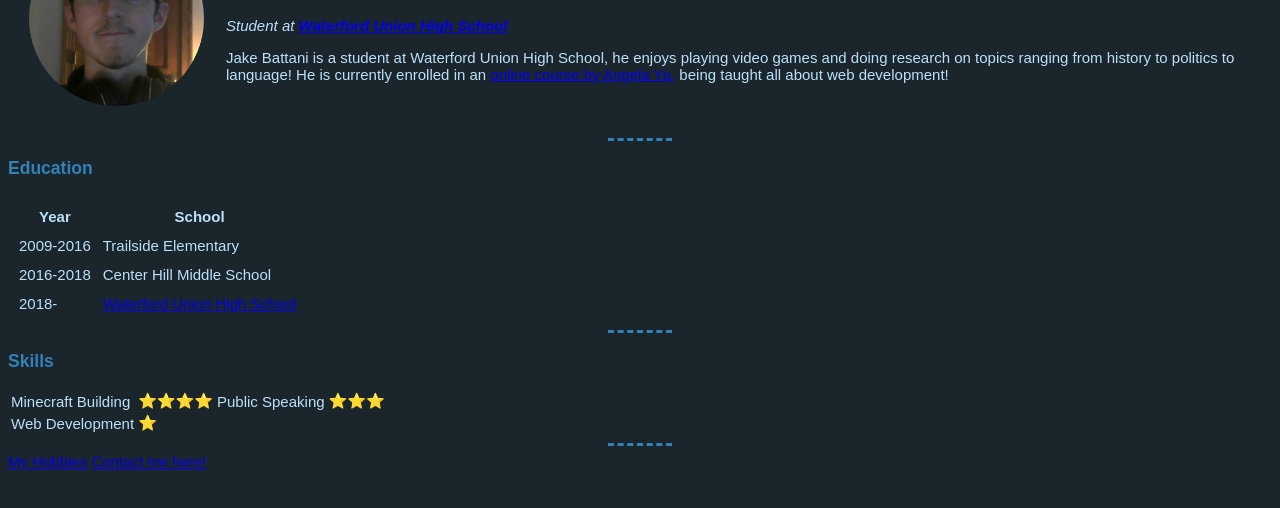
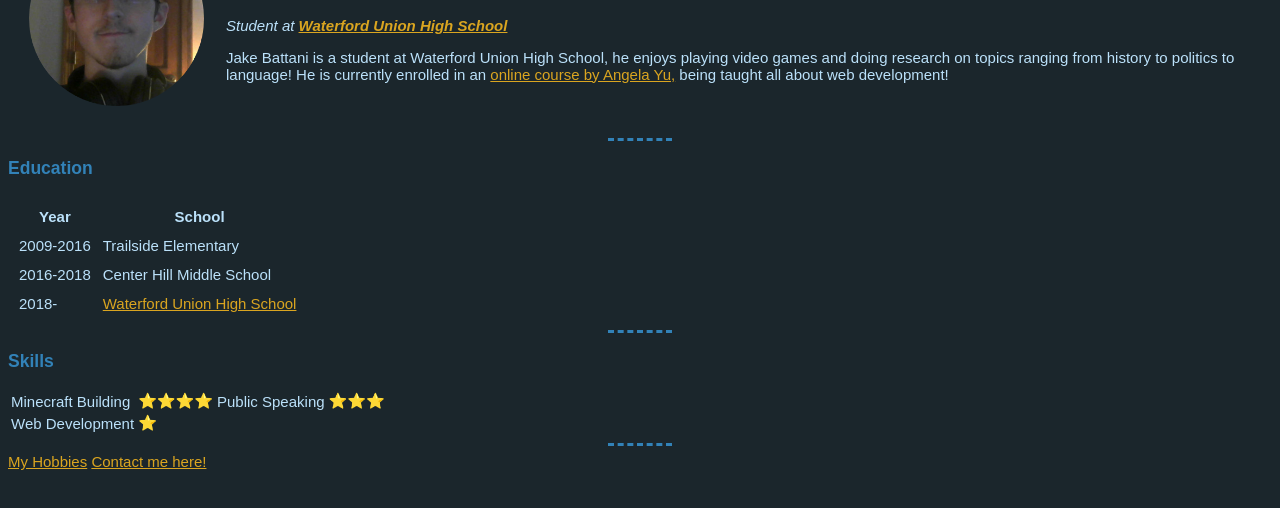
Before and after one commit to Ruggum/personal_site, a plain HTML site: page index.html in a window 1280 px wide. Shown: the part 98-606 px from the top of the page. Drawn offline with Linux system fonts and the light colour scheme.

Commit message:
Pasted in Anchor styling

```diff
--- a/css/styles.css
+++ b/css/styles.css
@@ -17,3 +17,7 @@ h1 {
 h3 {
   color: #3282b8;
 }
+
+a {
+  color: goldenrod;
+}
```
